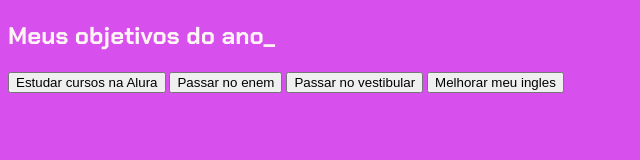
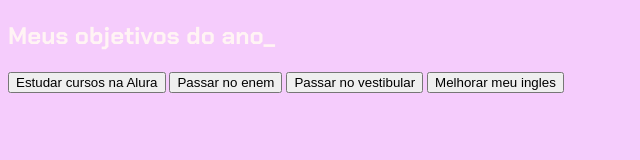
Before and after one commit to muni0112/projetoterceiroewilson, a plain HTML site: page index.html in a window 1280 px wide. Shown: the whole page, without its empty margins (0-640 px from the left). Drawn offline with Linux system fonts and the light colour scheme.

Commit message:
uiiiiiiiii

```diff
--- a/index.html
+++ b/index.html
@@ -7,7 +7,7 @@
     <link rel="stylesheet" href="style.css">
 </head>
 <body>
-   <section class="conteudo-principal"></section>
+    <section class="conteudo-principal">
     <h2 class="titulo-principal">Meus objetivos do ano_</h2>
     <div class="botoes">
       <button class="botao">Estudar cursos na Alura</button>
@@ -15,5 +15,6 @@
       <button class="botao">Passar no vestibular</button>
       <button class="botao">Melhorar meu ingles</button>
     </div>
+  </section>
 </body>
 </html>
--- a/style.css
+++ b/style.css
@@ -1,6 +1,6 @@
 @import url('https://fonts.googleapis.com/css2?family=Chakra+Petch:wght@400;700&display=swap');
 :root{
-    --cor-de-fundo:#D750ED;
+    --cor-de-fundo:#f5ccfc;
     --cor-de-texto:#110F0F;
     --botao-ativo:rgba(58, 55, 94, 1);
     --botao-inativo:rgba(88, 74, 255, 0.5);
```
Lines whose indentation alone changed are shown as unchanged.
